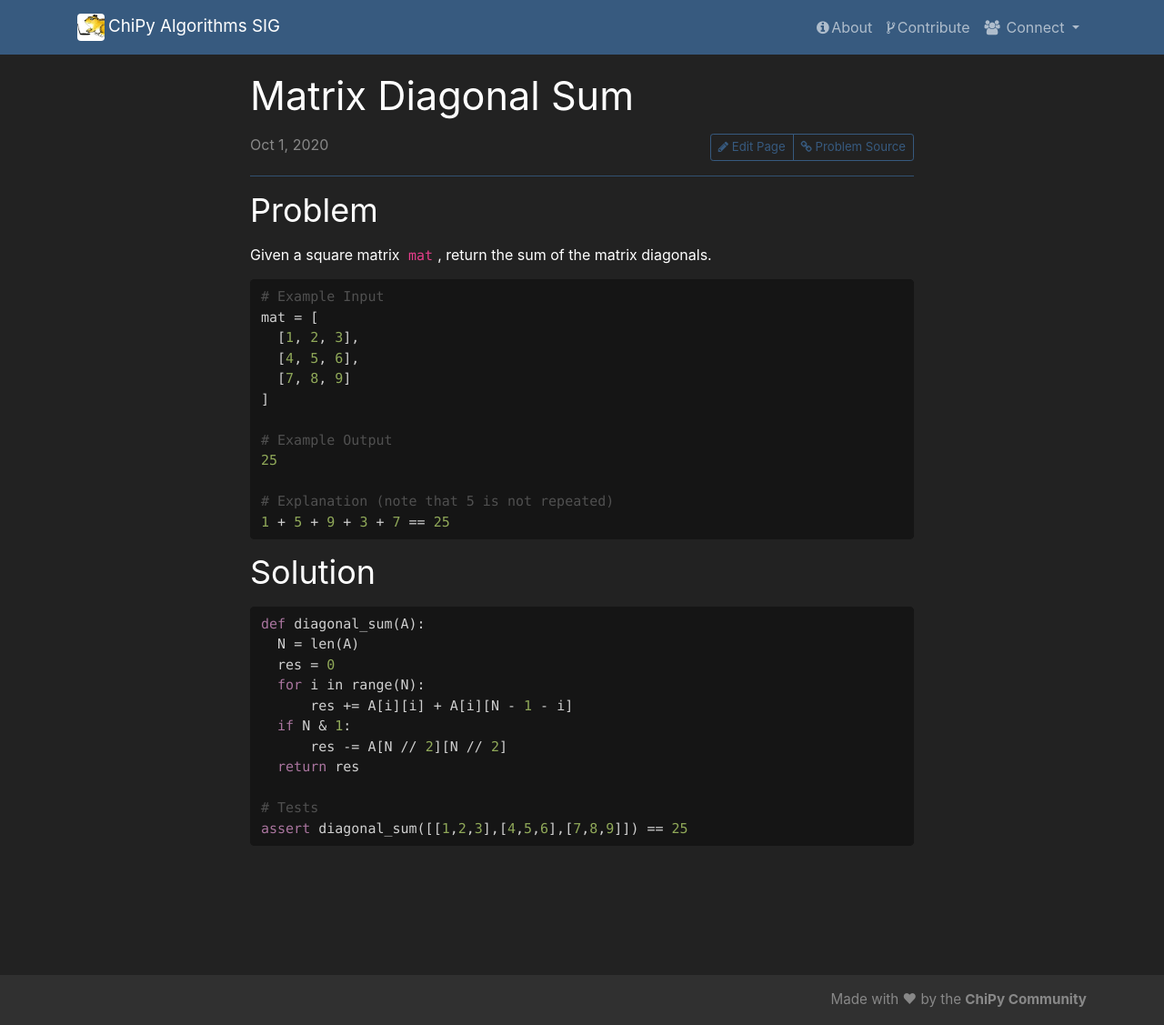
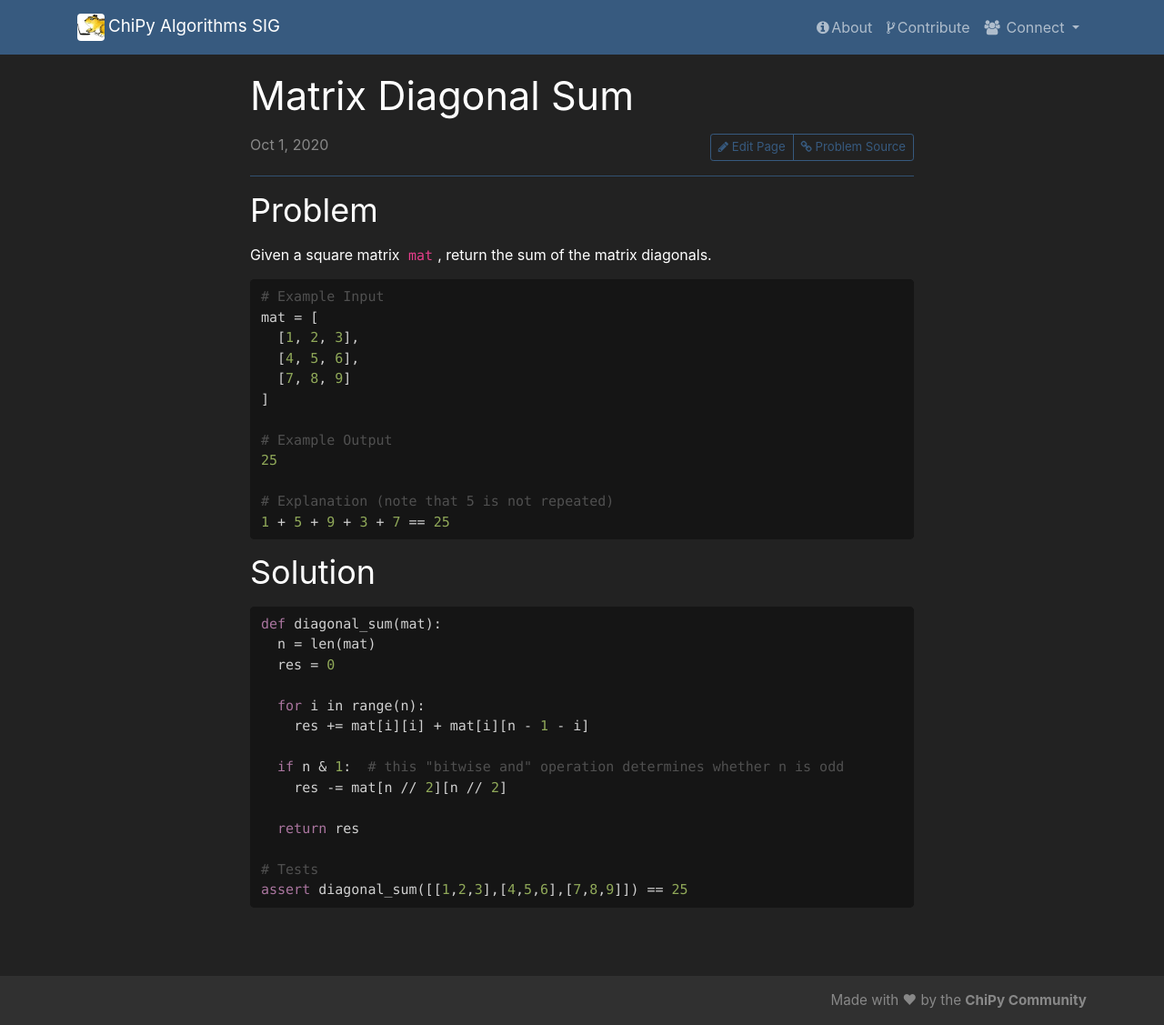
Before and after one commit to chicagopython/algosig, a Jekyll site: the page built from _posts/2020-10-01-matrix-diagonal-sum.md, in a window 1280 px wide and 1127 px high. Shown: the whole window at 91% size. Built offline with Jekyll 4.4.1, drawn with Linux system fonts in a browser that asks for light colours; nearby versions of some CDN libraries; our own code applies the rules of GitHub Pages for plain Markdown files.

Commit message:
add solution

````diff
--- a/_posts/2020-10-01-matrix-diagonal-sum.md
+++ b/_posts/2020-10-01-matrix-diagonal-sum.md
@@ -29,13 +29,16 @@
 ## Solution
 
 ```python
-def diagonal_sum(A):
-  N = len(A)
+def diagonal_sum(mat):
+  n = len(mat)
   res = 0
-  for i in range(N):
-      res += A[i][i] + A[i][N - 1 - i]
-  if N & 1:
-      res -= A[N // 2][N // 2]
+
+  for i in range(n):
+    res += mat[i][i] + mat[i][n - 1 - i]
+
+  if n & 1:  # this "bitwise and" operation determines whether n is odd
+    res -= mat[n // 2][n // 2]
+
   return res
 
 # Tests
````
